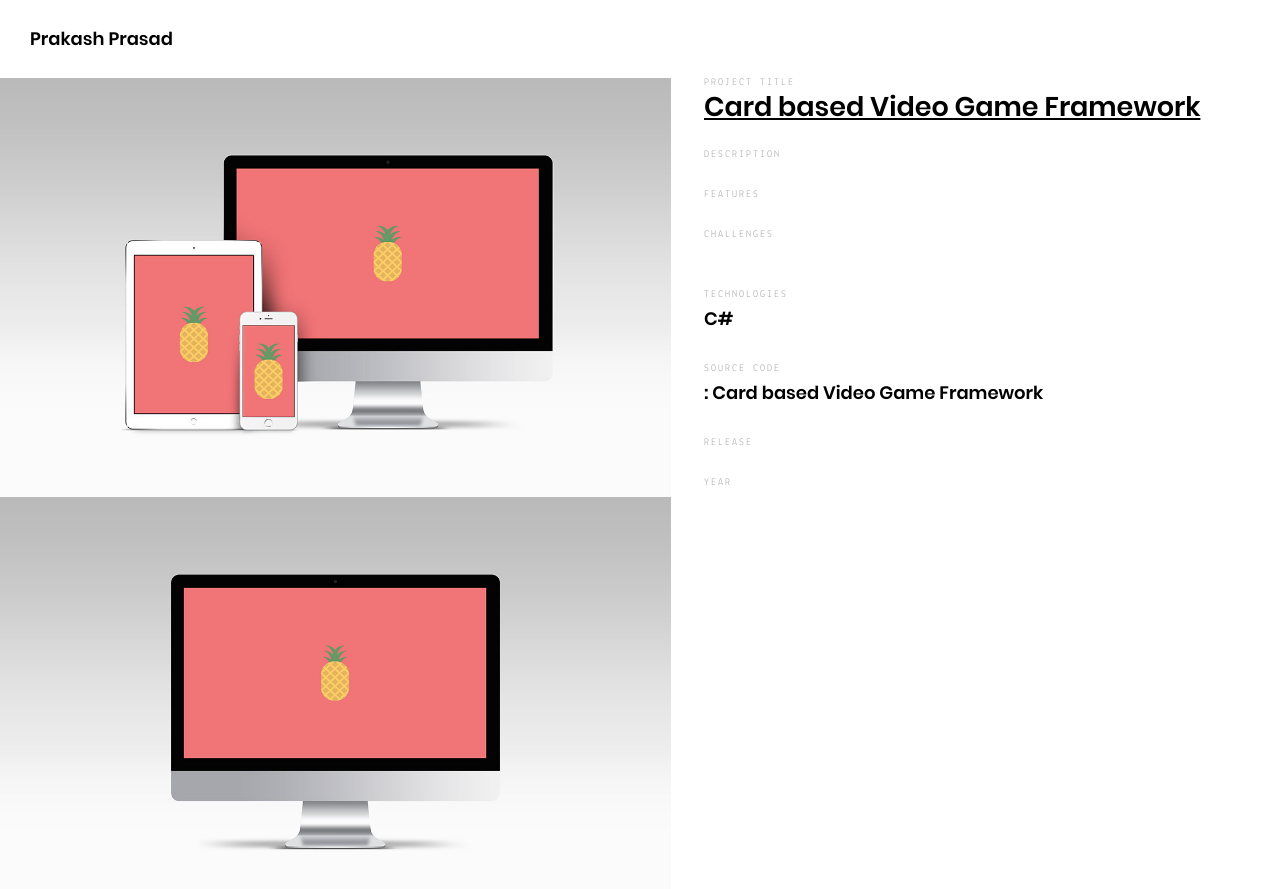
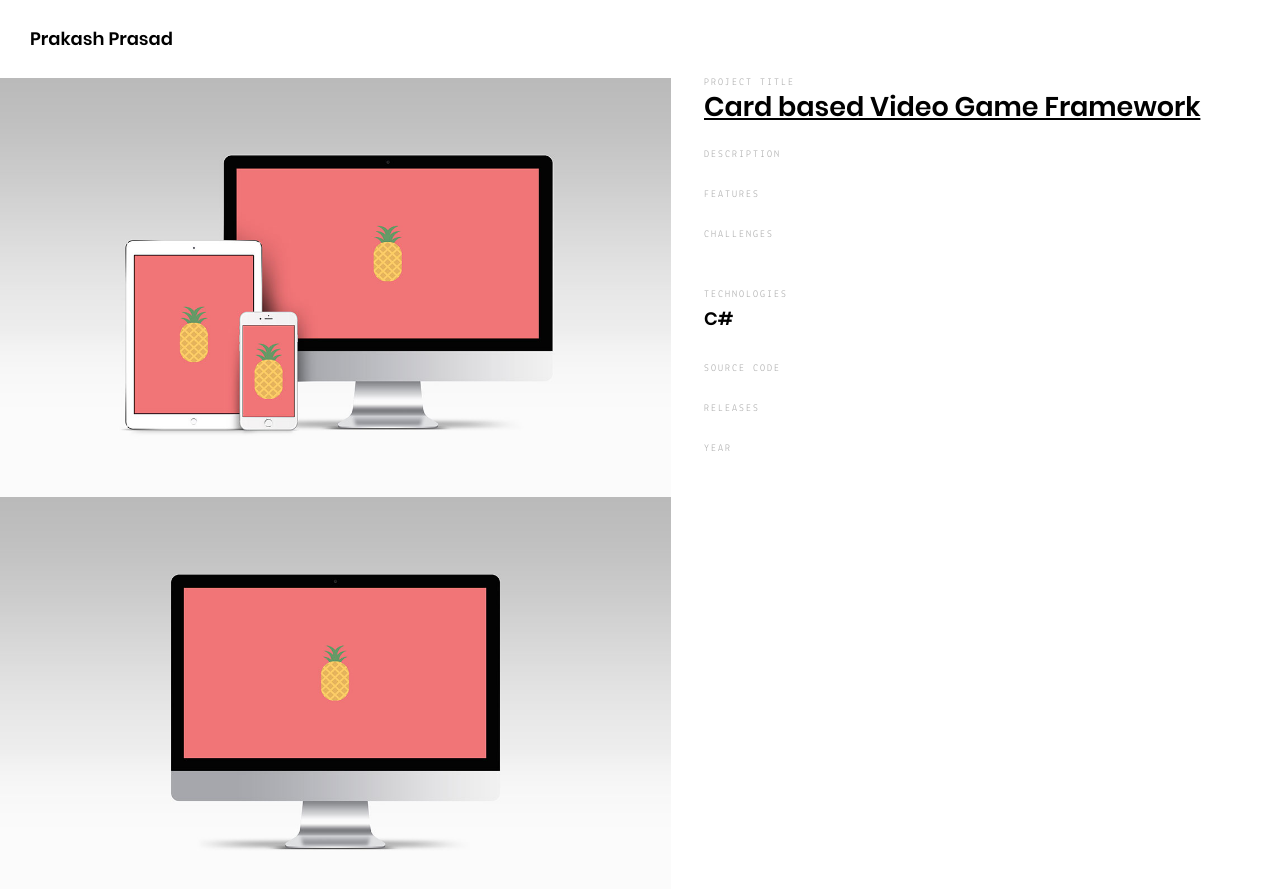
Before and after one commit to indusninja/portfolio-site-v2, a Jekyll site: the page built from _posts/projects/2017-04-13-cardgame.md, in a window 1280 px wide and 900 px high. Shown: the top 889 px of the window. Built offline with Jekyll 4.4.1, drawn with Linux system fonts in a browser that asks for light colours.

Commit message:
tweaks in layout & front matter (separate sections for source & release)

```diff
--- a/_layouts/project.html
+++ b/_layouts/project.html
@@ -17,7 +17,7 @@
 				<article>
 					<span class="h2">Project Title</span>
 					<h1>
-						<a href="{{ page.project.url }}" target="_blank" title="{{ page.project.title }}" rel="nofollow">{{
+						<a href="{{ site.baseurl }}" title="{{ page.project.title }}" rel="nofollow">{{
 							page.project.title }}</a>
 					</h1>
 
@@ -43,15 +43,28 @@
 					<div class="project-meta">
 						<span class="h2">Technologies</span>
 						<p>{{ page.project.tech }}</p>
+
 						<span class="h2">Source Code</span>
-						<p><a title="{{ page.project.sourcecodeprovider }}" href="{{ page.project.sourcecodeurl }}" target="_blank" rel="nofollow">{{
-								page.project.sourcecodeprovider }}: {{ page.project.title }}</a></p>
+						<p><a title="{{ page.source.provider }}" href="{{ page.source.url }}" target="_blank" rel="nofollow">{{
+								page.source.provider }}</a></p>
+
+						{% if page.releases.size == 1 %}
 						<span class="h2">Release</span>
-						<p><a title="{{ page.project.releasename }}" href="{{ page.project.releaseurl }}" target="_blank" rel="nofollow">{{
-								page.project.releasename }}</a></p>
-						<span class="h2">Year</span>
-						<p>{{ page.project.year }}</p>
+						{% else %}
+						<span class="h2">Releases</span>
+						{% endif %}
+
+						{% for release in page.releases %}
+						<p>
+							<a title="{{ page.releases[0].title }}" href="{{ page.releases[0].url }}" target="_blank" rel="nofollow">{{
+								page.releases[0].title }}</a>
+						</p>
+						{% endfor %}
 					</div>
+
+					<span class="h2">Year</span>
+					<p>{{ page.project.year }}</p>
+
 				</article>
 				<aside>
 					<ul>
--- a/index.html
+++ b/index.html
@@ -2,6 +2,7 @@
 ---
 <!DOCTYPE html>
 <html lang="en">
+
 <head>
 	<title>{{ site.author }} / {{ site.tagline }}</title>
 	<meta name="author" content="{{ site.author }}">
@@ -9,6 +10,7 @@
 	<meta name="keywords" content="{{ site.keywords }}">
 	{% include head.html %}
 </head>
+
 <body>
 	{% include header.html %}
 	<main class="content">
@@ -22,7 +24,7 @@
 			<div class="container">
 				<h2>Projects I have worked on.</h2>
 				<ul class="projects-list">
-					{% for item in site.categories.projects reversed %}
+					{% for item in site.categories.projects %}
 					<li>
 						<a href="{{ item.url | prepend: site.baseurl }}">
 							<div class="img-wrapper">
@@ -41,4 +43,5 @@
 	<script src="{{ "/assets/scripts/vendor/scrollreveal.min.js" | prepend: site.baseurl }}"></script>
 	<script src="{{ "/assets/scripts/home.js" | prepend: site.baseurl }}"></script>
 </body>
+
 </html>
```
Also changed, not shown: _posts/projects/2011-08-01-carioca.md (renamed from _posts/projects/2017-04-01-carioca.md, +8 -4 lines). Lines whose indentation alone changed are shown as unchanged.
